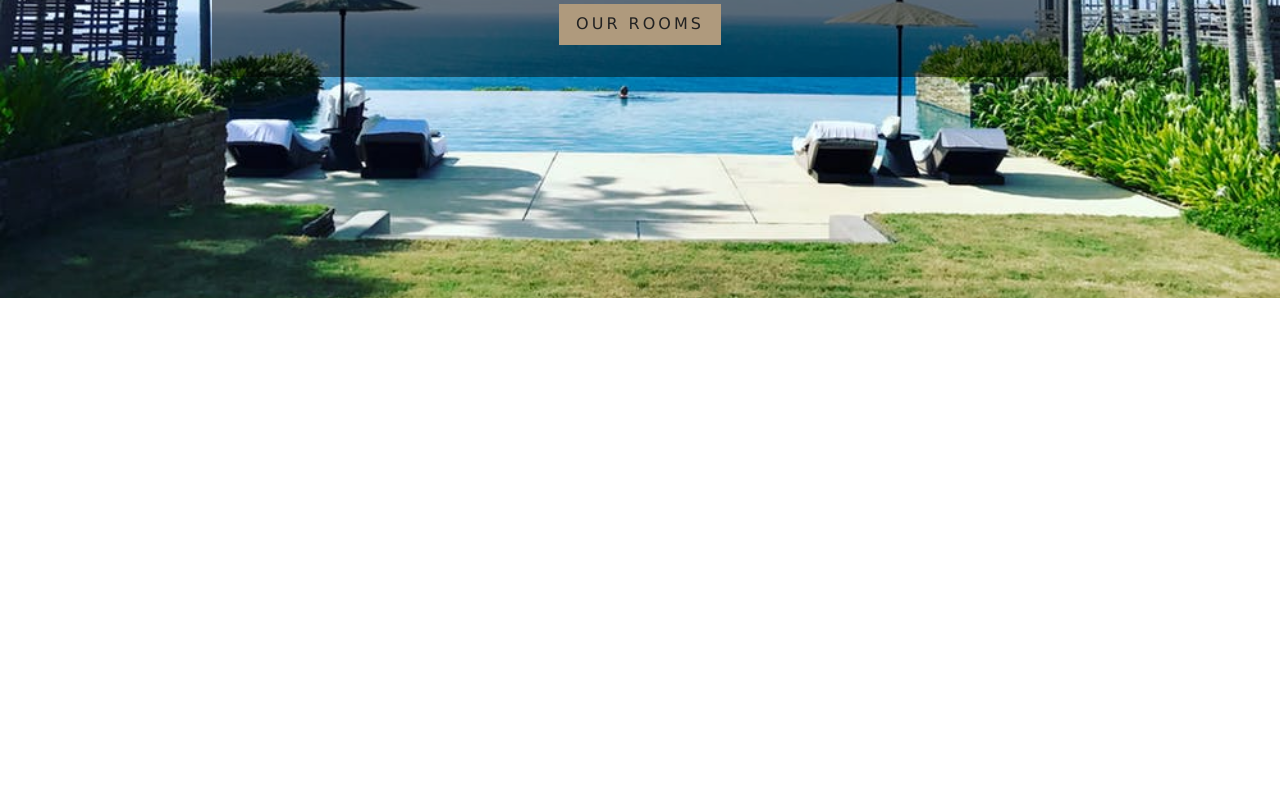
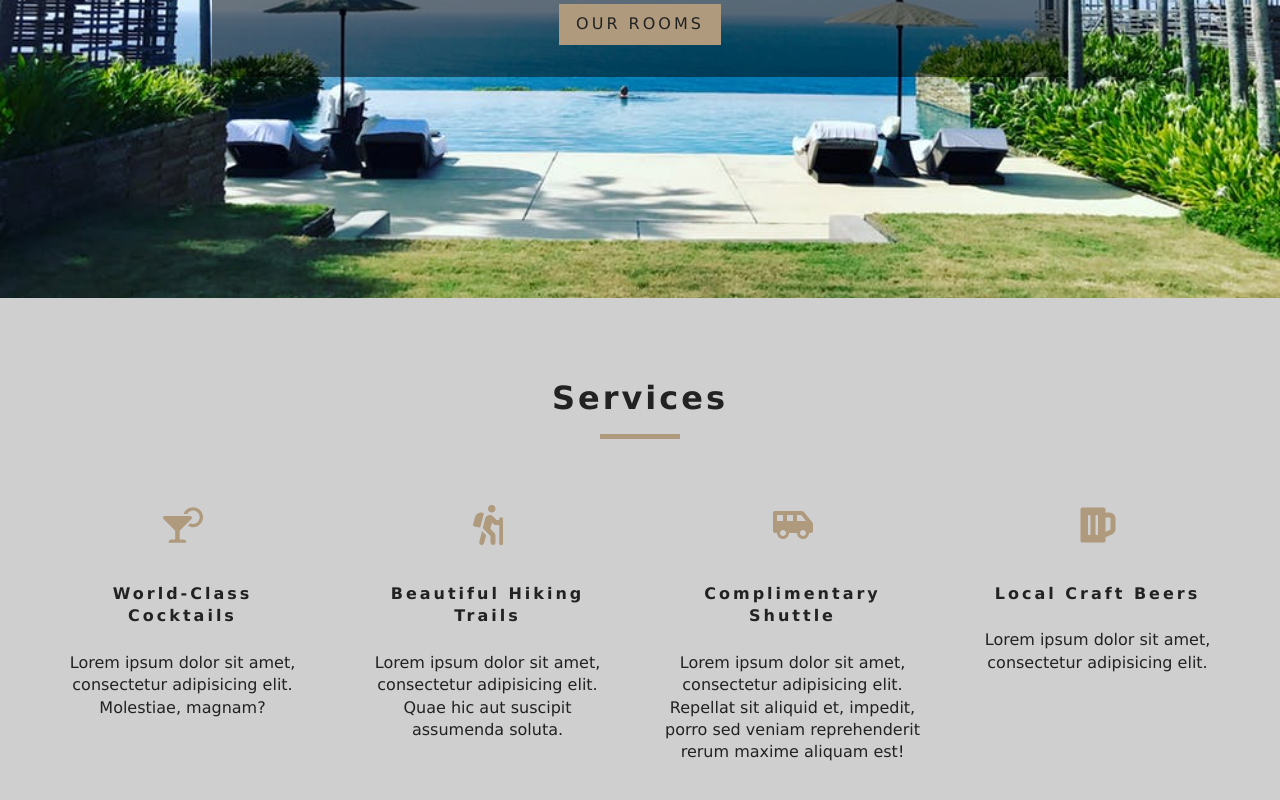
Before and after one commit to charlesmartinreed/react-beach-resort-mockup, a React (Create React App) app: page / in a window 1280 px wide. Shown: the part 502-1302 px from the top of the page. Before the commit the page ends 800 px from the top, so only its background shows below. Built offline with nearby package versions, Linux system fonts and the light colour scheme.

Commit message:
Create Services component.

```diff
--- a/src/App.css
+++ b/src/App.css
@@ -252,6 +252,7 @@ h6 {
 }
 .services h6 {
   letter-spacing: var(--mainSpacing);
+  text-transform: capitalize;
 }
 .services p {
   width: 80%;
--- /dev/null
+++ b/src/components/Services.js
@@ -0,0 +1,53 @@
+import React, { Component } from "react";
+import { FaCocktail, FaHiking, FaShuttleVan, FaBeer } from "react-icons/fa";
+import Title from "./Title";
+
+class Services extends Component {
+  state = {
+    services: [
+      {
+        icon: <FaCocktail />,
+        title: "world-class cocktails",
+        info:
+          "Lorem ipsum dolor sit amet, consectetur adipisicing elit. Molestiae, magnam?"
+      },
+      {
+        icon: <FaHiking />,
+        title: "beautiful hiking trails",
+        info:
+          "Lorem ipsum dolor sit amet, consectetur adipisicing elit. Quae hic aut suscipit assumenda soluta."
+      },
+      {
+        icon: <FaShuttleVan />,
+        title: "complimentary shuttle",
+        info:
+          "Lorem ipsum dolor sit amet, consectetur adipisicing elit. Repellat sit aliquid et, impedit, porro sed veniam reprehenderit rerum maxime aliquam est!"
+      },
+      {
+        icon: <FaBeer />,
+        title: "local craft beers",
+        info: "Lorem ipsum dolor sit amet, consectetur adipisicing elit."
+      }
+    ]
+  };
+  render() {
+    return (
+      <div>
+        <section className="services">
+          <Title title="services" />
+          <div className="services-center">
+            {this.state.services.map((item, idx) => (
+              <article key={idx} className="service">
+                <span>{item.icon}</span>
+                <h6>{item.title}</h6>
+                <p>{item.info}</p>
+              </article>
+            ))}
+          </div>
+        </section>
+      </div>
+    );
+  }
+}
+
+export default Services;
--- /dev/null
+++ b/src/components/Title.js
@@ -0,0 +1,12 @@
+import React from "react";
+
+const Title = ({ title }) => {
+  return (
+    <div className="section-title">
+      <h4>{title}</h4>
+      <div />
+    </div>
+  );
+};
+
+export default Title;
--- a/src/pages/Home.js
+++ b/src/pages/Home.js
@@ -2,16 +2,23 @@ import React from "react";
 import Hero from "../components/Hero";
 import Banner from "../components/Banner";
 import { Link } from "react-router-dom";
+import Services from "../components/Services";
 
 const Home = () => {
   return (
+    <>
       <Hero>
-      <Banner title="luxurious rooms" subtitle="deluxe rooms starting at $399">
+        <Banner
+          title="luxurious rooms"
+          subtitle="deluxe rooms starting at $399"
+        >
           <Link to="/rooms" className="btn-primary">
             Our Rooms
           </Link>
         </Banner>
       </Hero>
+      <Services />
+    </>
   );
 };
 
```
Lines whose indentation alone changed are shown as unchanged.
